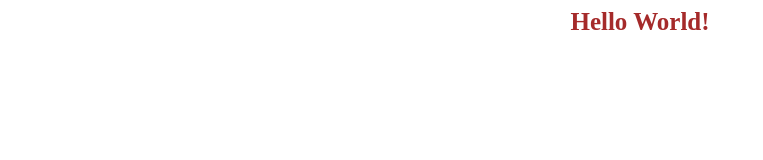
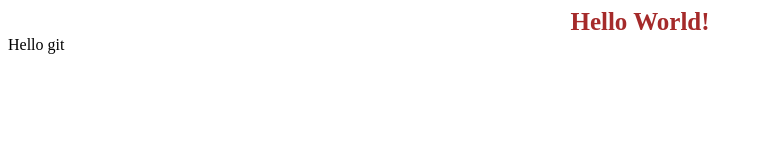
Before and after one commit to Ynacy/TrainingProject1, a plain HTML site: page index.html in a window 1280 px wide. Shown: the whole page, without its empty margins (0-763 px from the left). Drawn offline with Linux system fonts and the light colour scheme.

Commit message:
Third commit

```diff
--- a/index.html
+++ b/index.html
@@ -12,6 +12,7 @@
 <body>
     <div class="header_intro">Hello World!</div>
     <script src="script.js"></script>
+    <div class="header_main">Hello git</div>
 </body>
 
 </html>
```
